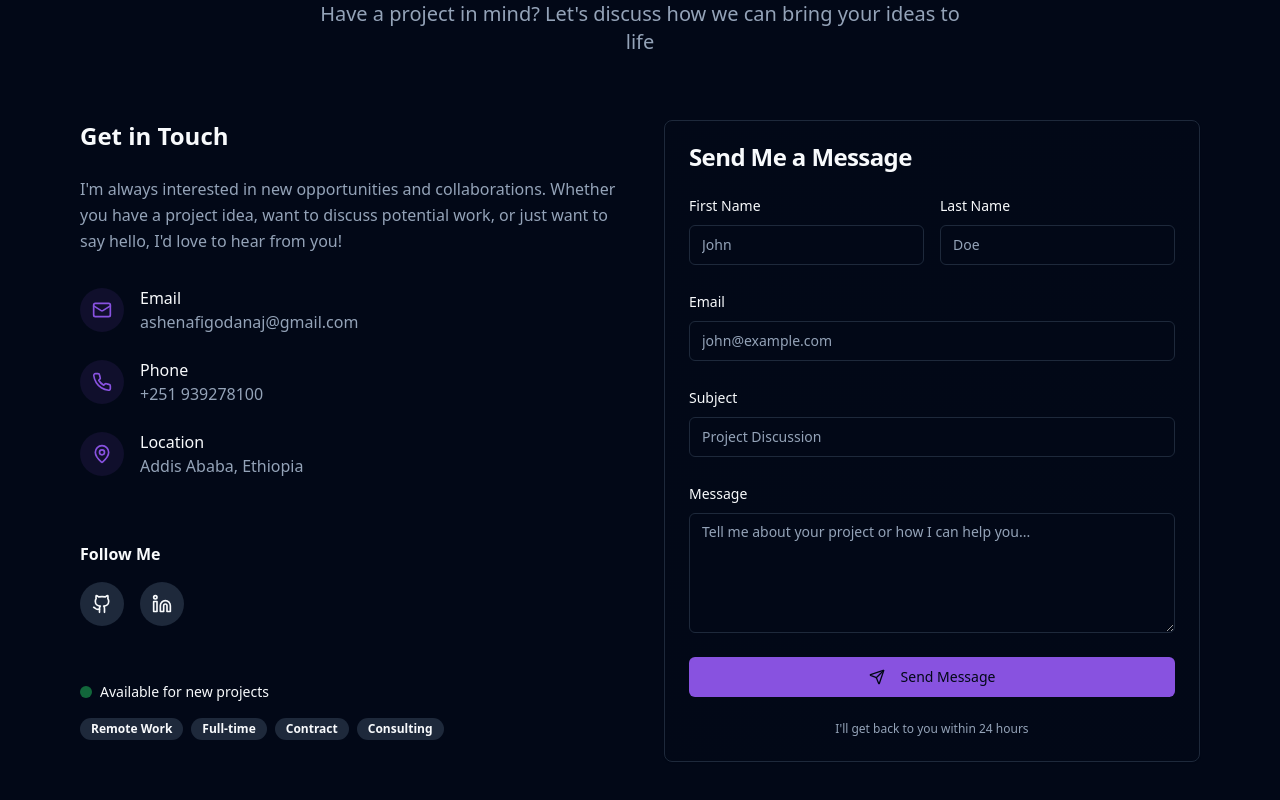
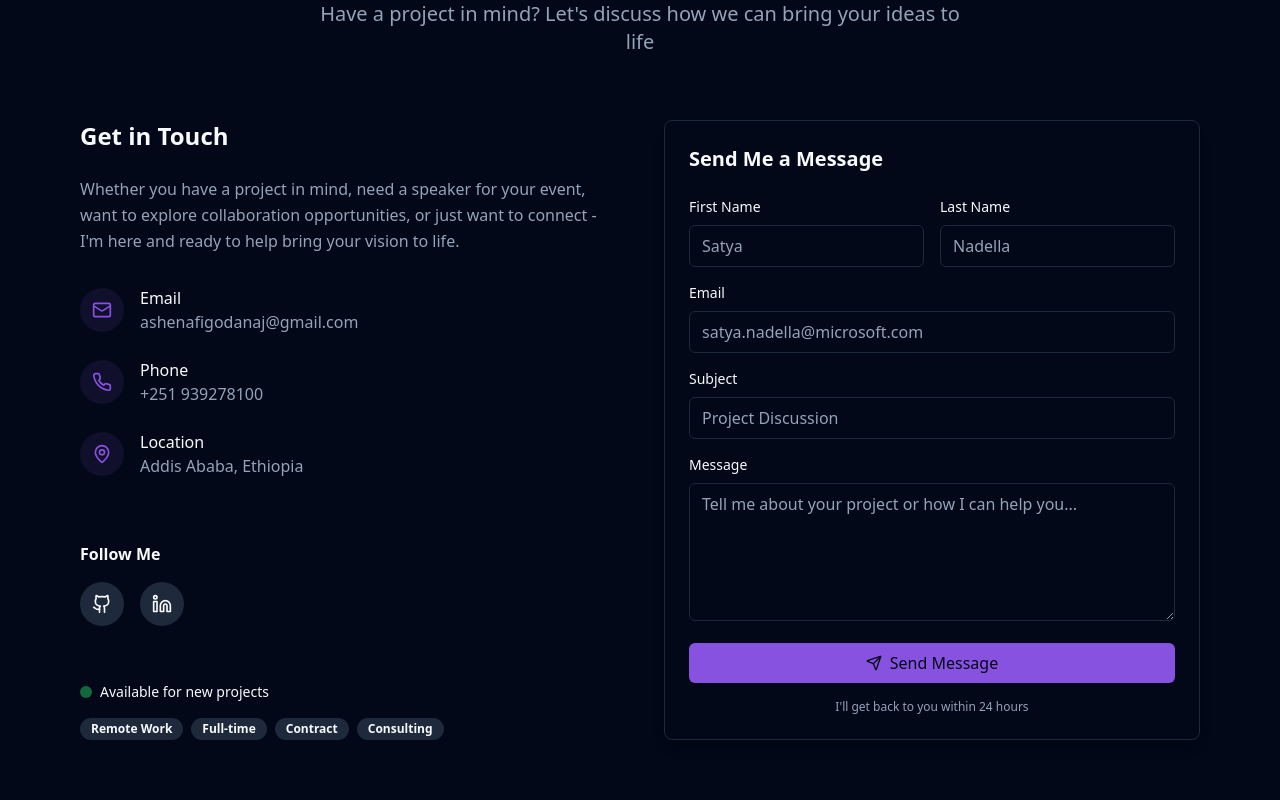
Before and after one commit to AshenafiTech/repo-glow-folio, a React (Vite) app: page / in a window 1280 px wide. Shown: the part 6700-7500 px from the top of the page. Built offline with nearby package versions, Linux system fonts and the light colour scheme.

Commit message:
update portfolio

```diff
--- a/src/components/portfolio/contact-section.tsx
+++ b/src/components/portfolio/contact-section.tsx
@@ -46,9 +46,9 @@ export function ContactSection() {
             <div className="animate-fade-in">
               <h3 className="text-2xl font-semibold mb-6">Get in Touch</h3>
               <p className="text-muted-foreground mb-8 leading-relaxed">
-                I'm always interested in new opportunities and collaborations.
-                Whether you have a project idea, want to discuss potential work,
-                or just want to say hello, I'd love to hear from you!
+                Whether you have a project in mind, need a speaker for your event,
+                want to explore collaboration opportunities, or just want to connect -
+                I'm here and ready to help bring your vision to life.
               </p>
             </div>
 
@@ -113,75 +113,83 @@ export function ContactSection() {
           </div>
 
           {/* Contact Form */}
-          <Card className="project-card hover-lift">
-            <CardHeader>
-              <CardTitle>Send Me a Message</CardTitle>
-            </CardHeader>
-            <CardContent className="space-y-6">
-              <form onSubmit={handleSubmit} className="space-y-6">
+          <div className="bg-card border border-border rounded-lg p-6 shadow-lg">
+            <h3 className="text-xl font-semibold mb-6">Send Me a Message</h3>
+            <form onSubmit={handleSubmit} className="space-y-4">
               <div className="grid grid-cols-2 gap-4">
-                  <div className="space-y-2">
-                    <label className="text-sm font-medium">First Name</label>
-                    <Input
+                <div>
+                  <label className="block text-sm font-medium mb-2">First Name</label>
+                  <input
+                    type="text"
                     name="firstName"
-                      placeholder="John"
-                      className="hover:border-primary/50 focus:border-primary"
+                    placeholder="Satya"
+                    className="w-full px-3 py-2 border border-input rounded-md bg-background text-foreground placeholder:text-muted-foreground focus:outline-none focus:ring-2 focus:ring-ring focus:border-transparent"
                     value={form.firstName}
                     onChange={handleChange}
+                    required
                   />
                 </div>
-                  <div className="space-y-2">
-                    <label className="text-sm font-medium">Last Name</label>
-                    <Input
+                <div>
+                  <label className="block text-sm font-medium mb-2">Last Name</label>
+                  <input
+                    type="text"
                     name="lastName"
-                      placeholder="Doe"
-                      className="hover:border-primary/50 focus:border-primary"
+                    placeholder="Nadella"
+                    className="w-full px-3 py-2 border border-input rounded-md bg-background text-foreground placeholder:text-muted-foreground focus:outline-none focus:ring-2 focus:ring-ring focus:border-transparent"
                     value={form.lastName}
                     onChange={handleChange}
+                    required
                   />
                 </div>
               </div>
-                <div className="space-y-2">
-                  <label className="text-sm font-medium">Email</label>
-                  <Input
+              <div>
+                <label className="block text-sm font-medium mb-2">Email</label>
+                <input
                   type="email"
                   name="email"
-                    placeholder="john@example.com"
-                    className="hover:border-primary/50 focus:border-primary"
+                  placeholder="satya.nadella@microsoft.com"
+                  className="w-full px-3 py-2 border border-input rounded-md bg-background text-foreground placeholder:text-muted-foreground focus:outline-none focus:ring-2 focus:ring-ring focus:border-transparent"
                   value={form.email}
                   onChange={handleChange}
+                  required
                 />
               </div>
-                <div className="space-y-2">
-                  <label className="text-sm font-medium">Subject</label>
-                  <Input
+              <div>
+                <label className="block text-sm font-medium mb-2">Subject</label>
+                <input
+                  type="text"
                   name="subject"
                   placeholder="Project Discussion"
-                    className="hover:border-primary/50 focus:border-primary"
+                  className="w-full px-3 py-2 border border-input rounded-md bg-background text-foreground placeholder:text-muted-foreground focus:outline-none focus:ring-2 focus:ring-ring focus:border-transparent"
                   value={form.subject}
                   onChange={handleChange}
+                  required
                 />
               </div>
-                <div className="space-y-2">
-                  <label className="text-sm font-medium">Message</label>
-                  <Textarea
+              <div>
+                <label className="block text-sm font-medium mb-2">Message</label>
+                <textarea
                   name="message"
                   placeholder="Tell me about your project or how I can help you..."
-                    className="min-h-[120px] hover:border-primary/50 focus:border-primary"
+                  rows={5}
+                  className="w-full px-3 py-2 border border-input rounded-md bg-background text-foreground placeholder:text-muted-foreground focus:outline-none focus:ring-2 focus:ring-ring focus:border-transparent resize-vertical"
                   value={form.message}
                   onChange={handleChange}
-                  />
+                  required
+                ></textarea>
               </div>
-                <Button type="submit" className="w-full hover-lift hover-glow">
-                  <Send className="mr-2 h-4 w-4" />
+              <button
+                type="submit"
+                className="w-full bg-primary text-primary-foreground px-4 py-2 rounded-md hover:bg-primary/90 focus:outline-none focus:ring-2 focus:ring-ring focus:ring-offset-2 transition-colors flex items-center justify-center gap-2"
+              >
+                <Send className="h-4 w-4" />
                 Send Message
-                </Button>
+              </button>
               <p className="text-xs text-muted-foreground text-center">
                 I'll get back to you within 24 hours
               </p>
             </form>
-            </CardContent>
-          </Card>
+          </div>
         </div>
       </div>
     </section>
```
Lines whose indentation alone changed are shown as unchanged.
